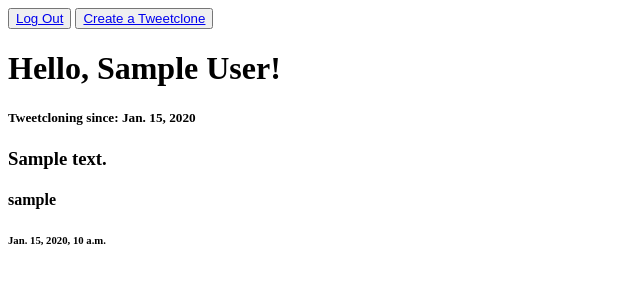
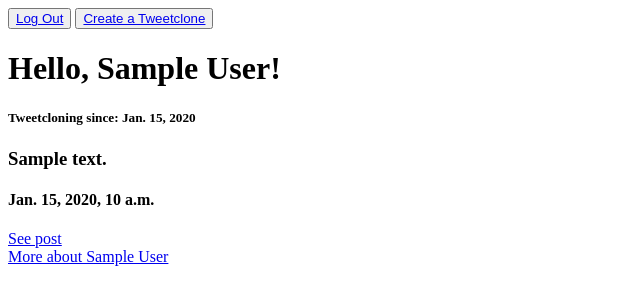
Before and after one commit to pokeyjess/Twitterclone, a Django app: page / in a window 1280 px wide. Shown: the top 305 px of the page, without its empty margins (0-640 px from the left). Run offline with Django 3.2, Linux system fonts and the light colour scheme; a user stored in the database is signed in; tables that the repository leaves empty hold one stand-in row (values such as "Sample post").

Commit message:
Adds links to users and posts

```diff
--- a/templates/author.html
+++ b/templates/author.html
@@ -16,4 +16,7 @@
       </ul>
 
       {% endif %}
+      <div>
+        <a href="/">Back to homepage</a>
+      </div>
     </div>
--- a/templates/index.html
+++ b/templates/index.html
@@ -30,8 +30,12 @@
     <div>
       {% for post in post_list %}
       <h3>{{post.content}}</h3>
-      <h4>{{post.author}}</h4>
-      <h6>{{ post.post_time}}</h6>
+      <h4>{{ post.post_time}}</h4>
+      <a href="/post/{{ post.id }}/">See post</a>
+    </br>
+      <a href="/author/{{ post.author.id }}"
+        >More about {{ post.author.display_name }}</a
+      >
       {% endfor %}
     </div>
   </body>
```
Also changed, not shown: templates/post_detail.html (+8 -0 lines).
